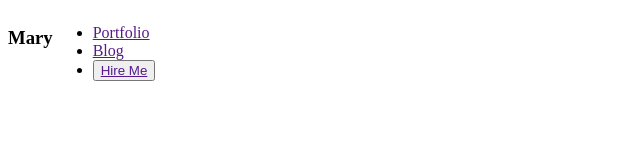
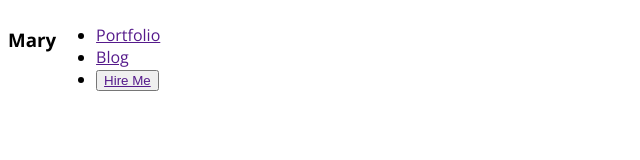
Before and after one commit to Projapo/Webdeveloper-portfolio, a plain HTML site: page index.html in a window 1280 px wide. Shown: the whole page, without its empty margins (0-640 px from the left). Drawn offline with nearby package versions, Linux system fonts and the light colour scheme.

Commit message:
common shared style

```diff
--- a/index.html
+++ b/index.html
@@ -4,6 +4,9 @@
     <meta charset="UTF-8">
     <meta name="viewport" content="width=device-width, initial-scale=1.0">
     <title>Webdevelopment Portfolio</title>
+    <link rel="link rel="preconnect" href="https://fonts.googleapis.com">
+    <link rel="preconnect" href="https://fonts.gstatic.com" crossorigin>
+    <link href="https://fonts.googleapis.com/css2?family=Open+Sans:ital,wght@0,400;0,700;1,800&display=swap" rel="stylesheet">
     <link rel="stylesheet" href="styles/port.css">
 
 </head>
--- a/styles/port.css
+++ b/styles/port.css
@@ -1,3 +1,10 @@
+/*common shared styles */
+
+body{
+    font-family: 'Open Sans', sans-serif;
+}
+
+
 /* common Nav styles*/
 
 nav{
```
